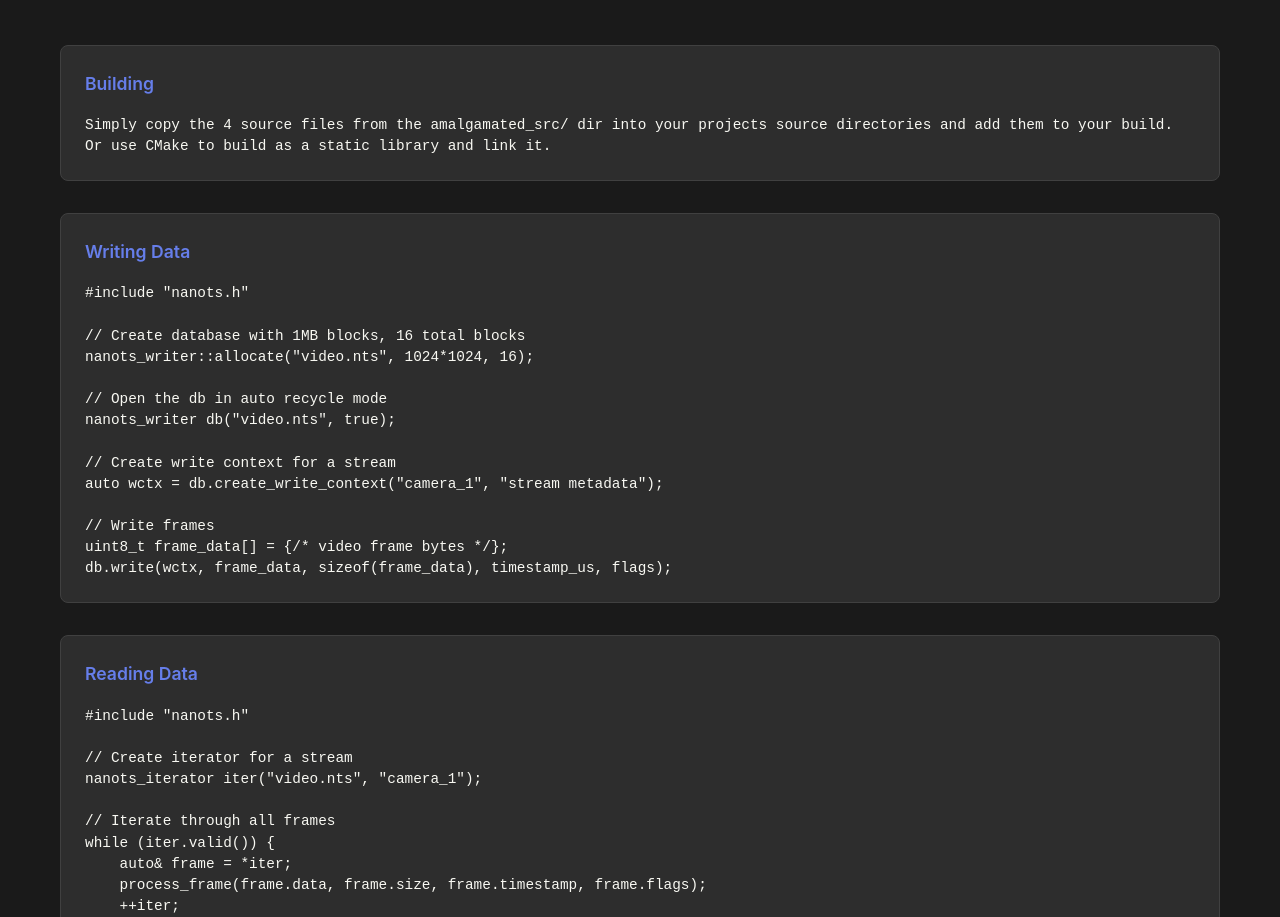
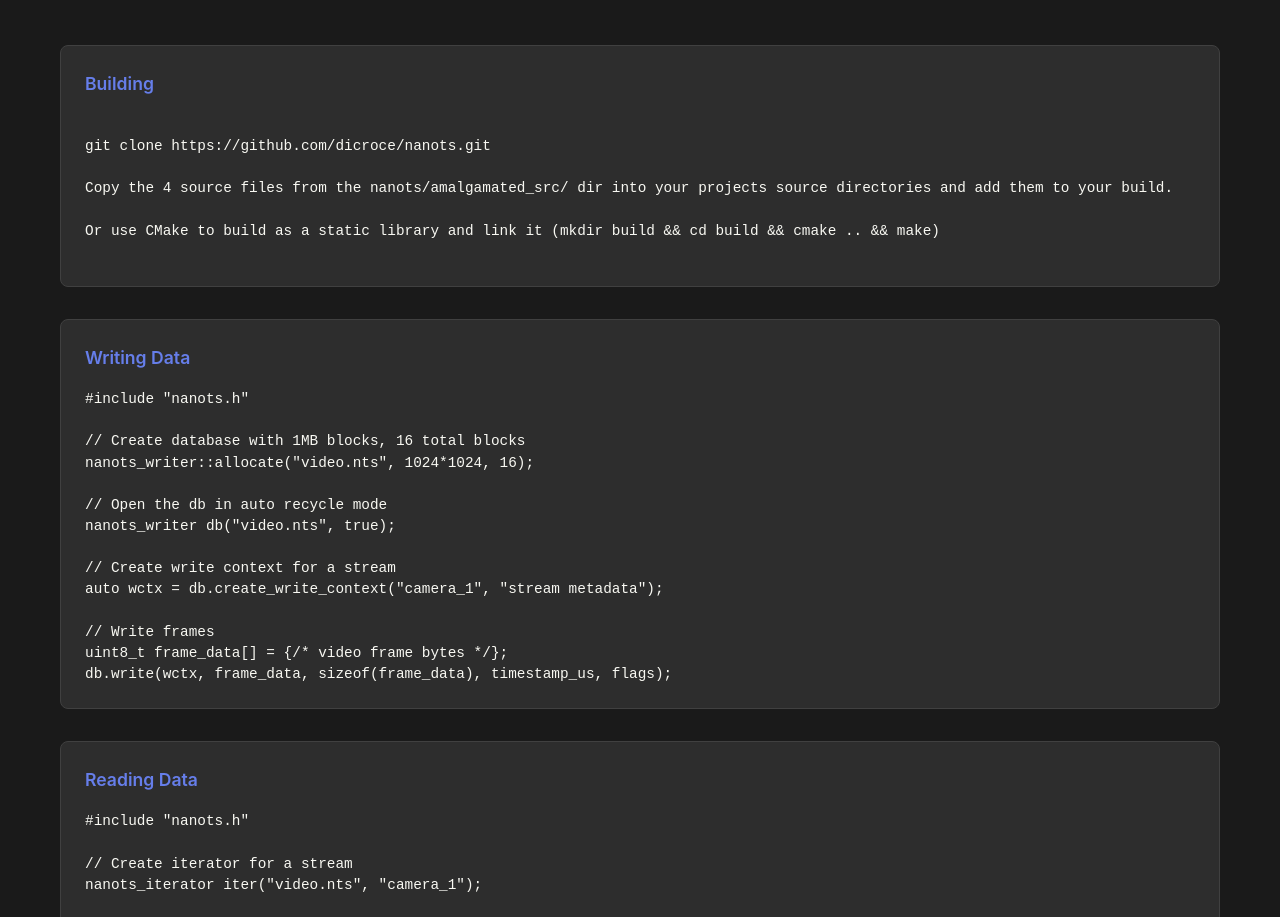
Before and after one commit to dicroce/nanots, a plain HTML site: page docs/index.html in a window 1280 px wide. Shown: the part 1890-2807 px from the top of the page. Drawn offline with Linux system fonts and the light colour scheme.

Commit message:
updated build section of doc page.

```diff
--- a/docs/index.html
+++ b/docs/index.html
@@ -440,8 +440,13 @@
             <div class="code-container">
                 <div class="code-block">
                     <div class="code-title">Building</div>
-                    <pre><code>Simply copy the 4 source files from the amalgamated_src/ dir into your projects source directories and add them to your build.
-Or use CMake to build as a static library and link it.</code></pre>
+                    <pre><code>
+git clone https://github.com/dicroce/nanots.git
+
+Copy the 4 source files from the nanots/amalgamated_src/ dir into your projects source directories and add them to your build.
+
+Or use CMake to build as a static library and link it (mkdir build && cd build && cmake .. && make)
+                    </code></pre>
                 </div>
                 <div class="code-block">
                     <div class="code-title">Writing Data</div>
```
